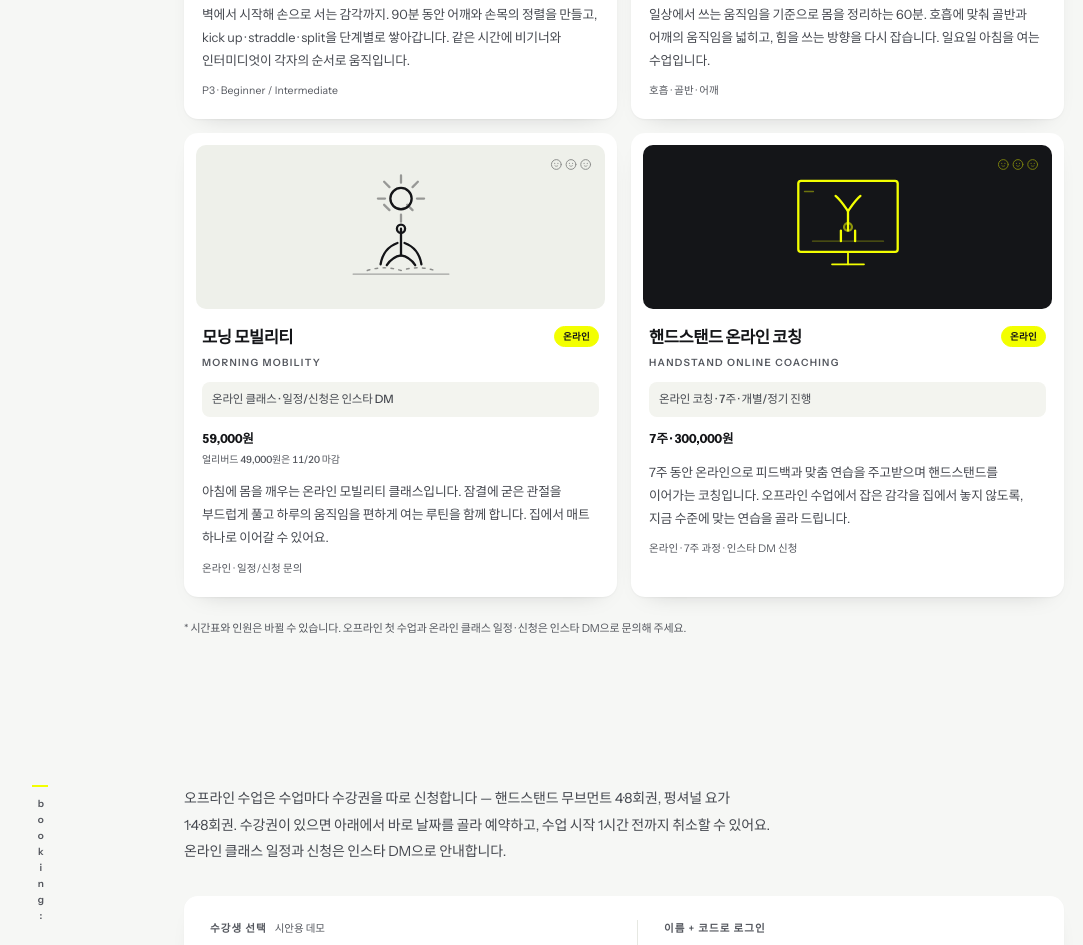
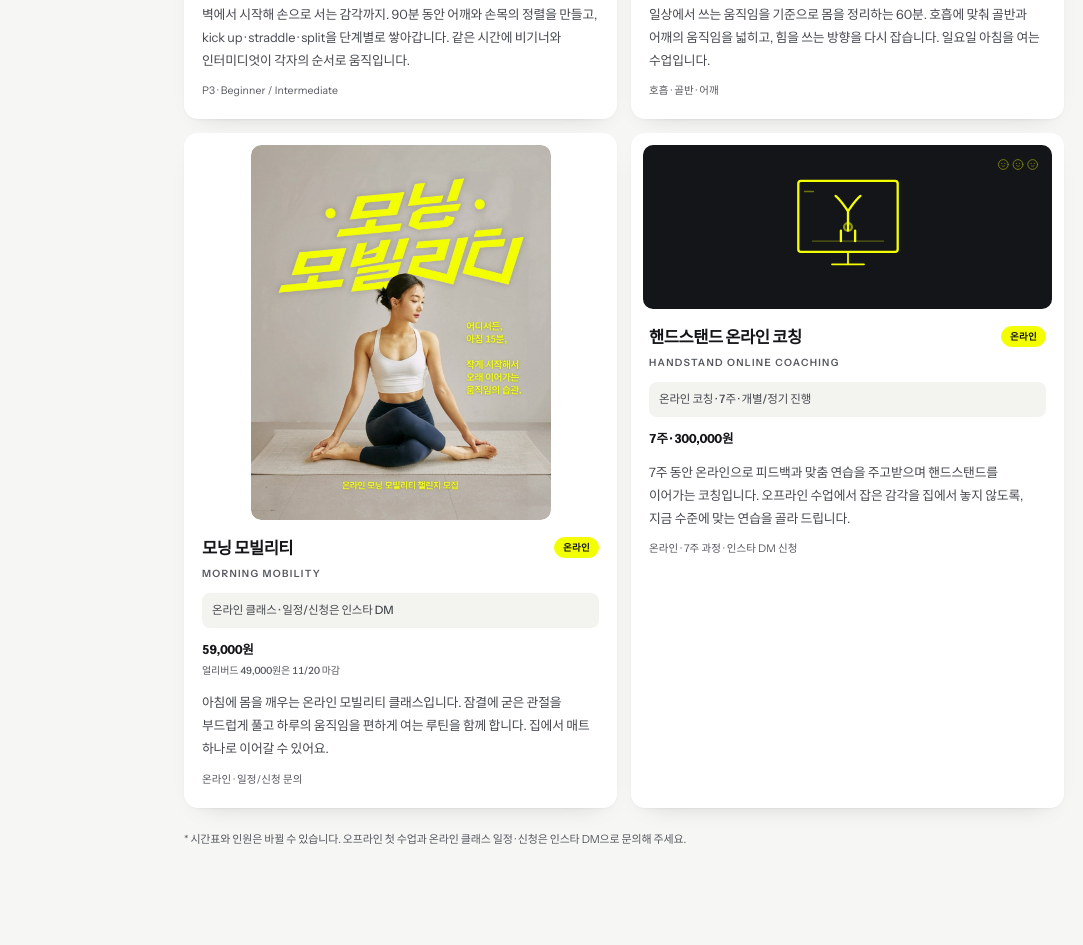
Before and after one commit to alwjd2925-cyber/mijeong-movement, a plain HTML site: page index.html in a window 1280 px wide. Shown: the part 1183-2128 px from the top of the page, without its empty margins (92-1175 px from the left). Drawn offline with Linux system fonts and the light colour scheme; a web font is replaced by a local one.

Commit message:
모닝 모빌리티 수업 카드에 포스터 사진 반영 · 캐시 버전 2026-11-23y

```diff
--- a/app.js
+++ b/app.js
@@ -358,12 +358,17 @@
     if (!grid) return;
     grid.innerHTML = CLASSES.map((cls) => {
       const online = cls.mode === 'online';
+      const art = cls.poster
+        ? `<div class="class-art has-poster">
+          <img class="class-photo" src="${esc(cls.poster)}" alt="${esc(cls.posterAlt || cls.name + ' 포스터')}" width="1080" height="1350" decoding="async">
+        </div>`
+        : `<div class="class-art">
+          <svg class="il" aria-hidden="true"><use href="#il-${esc(cls.icon)}"></use></svg>
+          <svg class="il-dots" aria-hidden="true"><use href="#il-dots"></use></svg>
+        </div>`;
       return `
       <article class="class-card${online ? ' is-online' : ''}">
-        <div class="class-art">
-          <svg class="il" aria-hidden="true"><use href="#il-${esc(cls.icon)}"></use></svg>
-          <svg class="il-dots" aria-hidden="true"><use href="#il-dots"></use></svg>
-        </div>
+        ${art}
         <div class="class-head">
           <div>
             <h3>${esc(cls.name)}</h3>
--- a/data.js
+++ b/data.js
@@ -158,6 +158,9 @@ const CLASSES = [
     duration: null,
     slots: [],
     when: '온라인 클래스 · 일정/신청은 인스타 DM',
+    /* 수업 소개 카드 그림 — 포스터 사진(4:5). 없으면 SVG 일러스트로 그립니다. */
+    poster: './assets/morning-mobility.jpg',
+    posterAlt: '모닝 모빌리티 포스터 — 어디서든, 아침 15분. 온라인 모닝 모빌리티 챌린지 모집',
     blurb:
       '아침에 몸을 깨우는 온라인 모빌리티 클래스입니다. 잠결에 굳은 관절을 부드럽게 풀고 하루의 움직임을 편하게 여는 루틴을 함께 합니다. 집에서 매트 하나로 이어갈 수 있어요.',
     note: '온라인 · 일정/신청 문의',
--- a/index.html
+++ b/index.html
@@ -15,7 +15,7 @@
 <link rel="preconnect" href="https://fonts.gstatic.com" crossorigin>
 <link rel="stylesheet" href="https://fonts.googleapis.com/css2?family=Instrument+Sans:ital,wght@0,400;0,500;0,600;0,700;1,400&display=swap">
 <link rel="stylesheet" href="https://cdn.jsdelivr.net/gh/orioncactus/pretendard@v1.3.9/dist/web/variable/pretendardvariable-dynamic-subset.min.css">
-<link rel="stylesheet" href="styles.css?v=2026-11-23x">
+<link rel="stylesheet" href="styles.css?v=2026-11-23y">
 </head>
 <body>
 
@@ -319,7 +319,7 @@
   </symbol>
 </svg>
 
-<script src="data.js?v=2026-11-23x"></script>
-<script src="app.js?v=2026-11-23x"></script>
+<script src="data.js?v=2026-11-23y"></script>
+<script src="app.js?v=2026-11-23y"></script>
 </body>
 </html>
--- a/styles.css
+++ b/styles.css
@@ -582,6 +582,27 @@ ol {
 .class-art .il {
   width: 124px;
   height: 124px;
+}
+
+/* 모닝 모빌리티 — 포스터 사진
+   원본 4:5(1080×1350) 비율 그대로 두어 위아래/좌우가 잘리지 않습니다. */
+.class-card .class-art.has-poster {
+  display: block;
+  height: auto;
+  width: 100%;
+  max-width: 360px;
+  margin: 0 auto;
+  background: none;
+}
+
+.class-art.has-poster .class-photo {
+  display: block;
+  width: 100%;
+  height: auto;
+  aspect-ratio: 4 / 5;
+  border-radius: var(--radius-md);
+  object-fit: contain;
+  background: var(--paper-2);
 }
 
 .class-art .il-dots {
@@ -3315,6 +3336,10 @@ input.chk:focus-visible {
     height: 142px;
   }
 
+  .class-card .class-art.has-poster {
+    max-width: 300px;
+  }
+
   .booking-panel {
     padding: 24px 26px 26px;
   }
```
Also changed, not shown: assets/morning-mobility.jpg (added), 1 other file.
